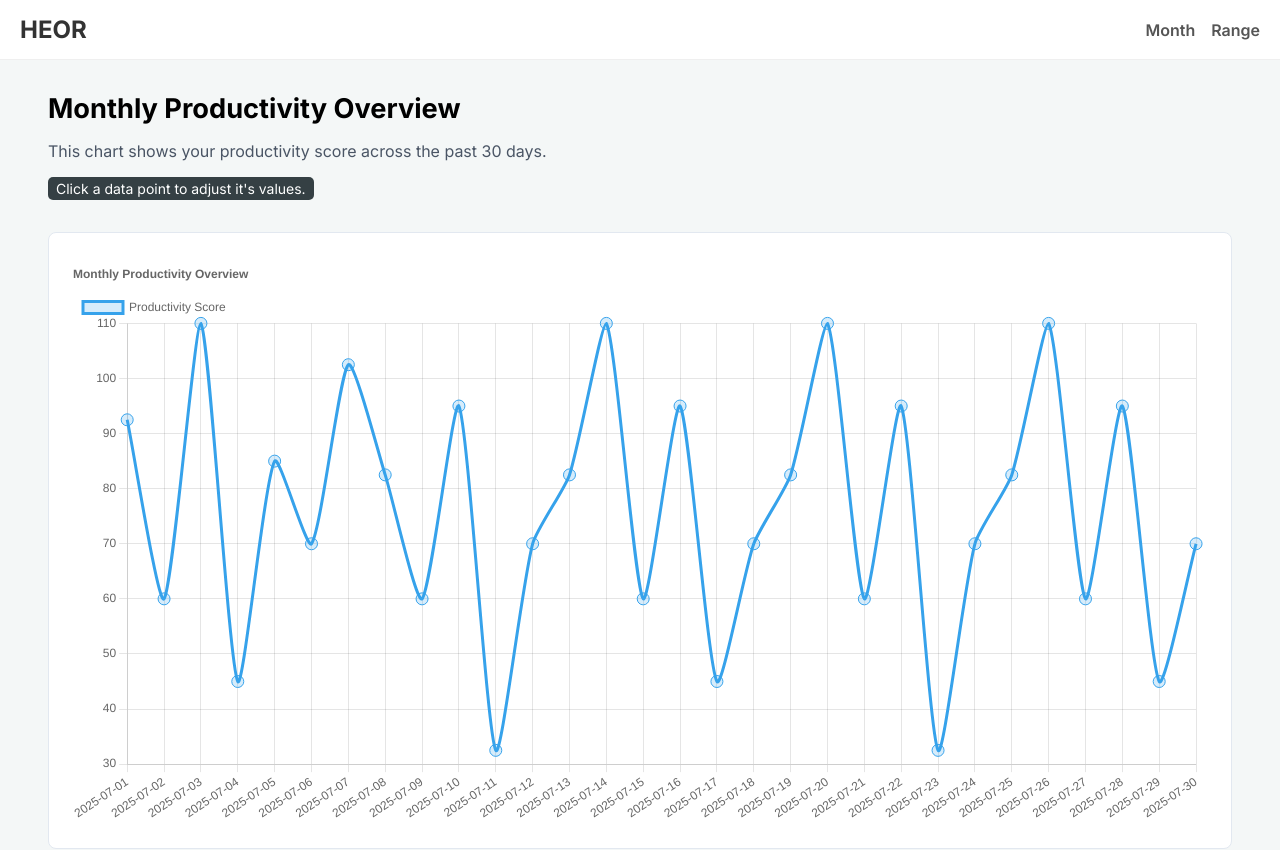
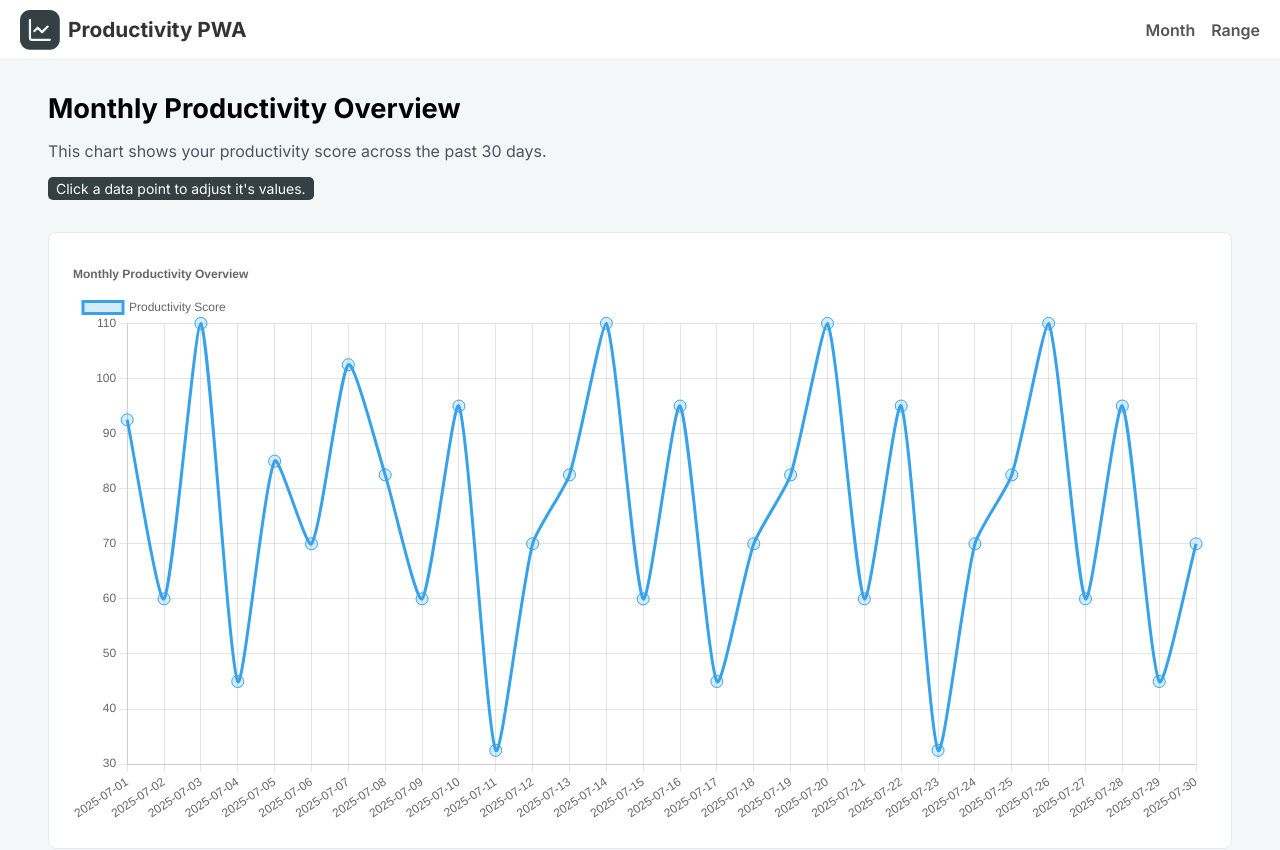
Before and after one commit to RobGrimes8/heor-data-visualisation, a Next.js app: page /month in a window 1280 px wide. Shown: the top 850 px of the page. Built offline with nearby package versions, Linux system fonts and the light colour scheme.

Commit message:
remove HEOR branding

```diff
--- a/app/components/Footer/Footer.js
+++ b/app/components/Footer/Footer.js
@@ -38,7 +38,7 @@ export default function Footer() {
             </div>
 
             <div className={styles.rights}>
-                © 2025 HEOR. All rights reserved.
+                © 2025 Rob Grimes. All rights reserved.
             </div>
         </footer>
     );
--- a/app/components/Navbar/Navbar.js
+++ b/app/components/Navbar/Navbar.js
@@ -1,11 +1,20 @@
 import styles from "./Navbar.module.scss";
 import Link from "next/link";
+import Image from "next/image";
 
 export default function Navbar() {
     return (
         <nav className={styles.nav}>
             <div className={styles.nav__brand}>
-                <Link href="/">HEOR</Link>
+                <Link href="/">
+                    <Image
+                        src="/icons/icon_large-dark.svg"
+                        width={40}
+                        height={40}
+                        alt="Productivity PWA Logo"
+                    />
+                    <span className={styles.title}>Productivity PWA</span>
+                </Link>
             </div>
             <div className={styles.nav__links}>
                 <Link href="/month" className={styles.nav__link}>
--- a/app/components/Navbar/Navbar.module.scss
+++ b/app/components/Navbar/Navbar.module.scss
@@ -11,10 +11,21 @@
     border-bottom: 1px solid #efefef;
     z-index: 1000;
     .nav__brand {
-        font-size: 1.5rem;
+        font-size: 1.3rem;
         font-weight: bold;
         color: #333;
         text-decoration: none;
+        a {
+            display: flex;
+            align-items: center;
+            gap: 0.5rem;
+            .title {
+                display: none;
+                @media (min-width: 768px) {
+                    display: inline;
+                }
+            }
+        }
     }
     .nav__links {
         display: flex;
--- a/app/layout.js
+++ b/app/layout.js
@@ -10,7 +10,7 @@ const inter = Inter({
 });
 
 export const metadata = {
-    title: "HEOR - Interactive Data Visualisation",
+    title: "Productivity PWA",
     description: "Generated by create next app",
     manifest: "/manifest.json",
 };
--- a/public/sw.js
+++ b/public/sw.js
@@ -1,4 +1,4 @@
-const CACHE_NAME = "heor-cache-v1";
+const CACHE_NAME = "ptpwa-cache-v1";
 const URLS_TO_CACHE = [
     "/",
     "/month",
```
Also changed, not shown: public/icons/icon_large-dark.svg (added), public/icons/icon_large.svg (renamed from public/icon_large.svg), public/manifest.json.
